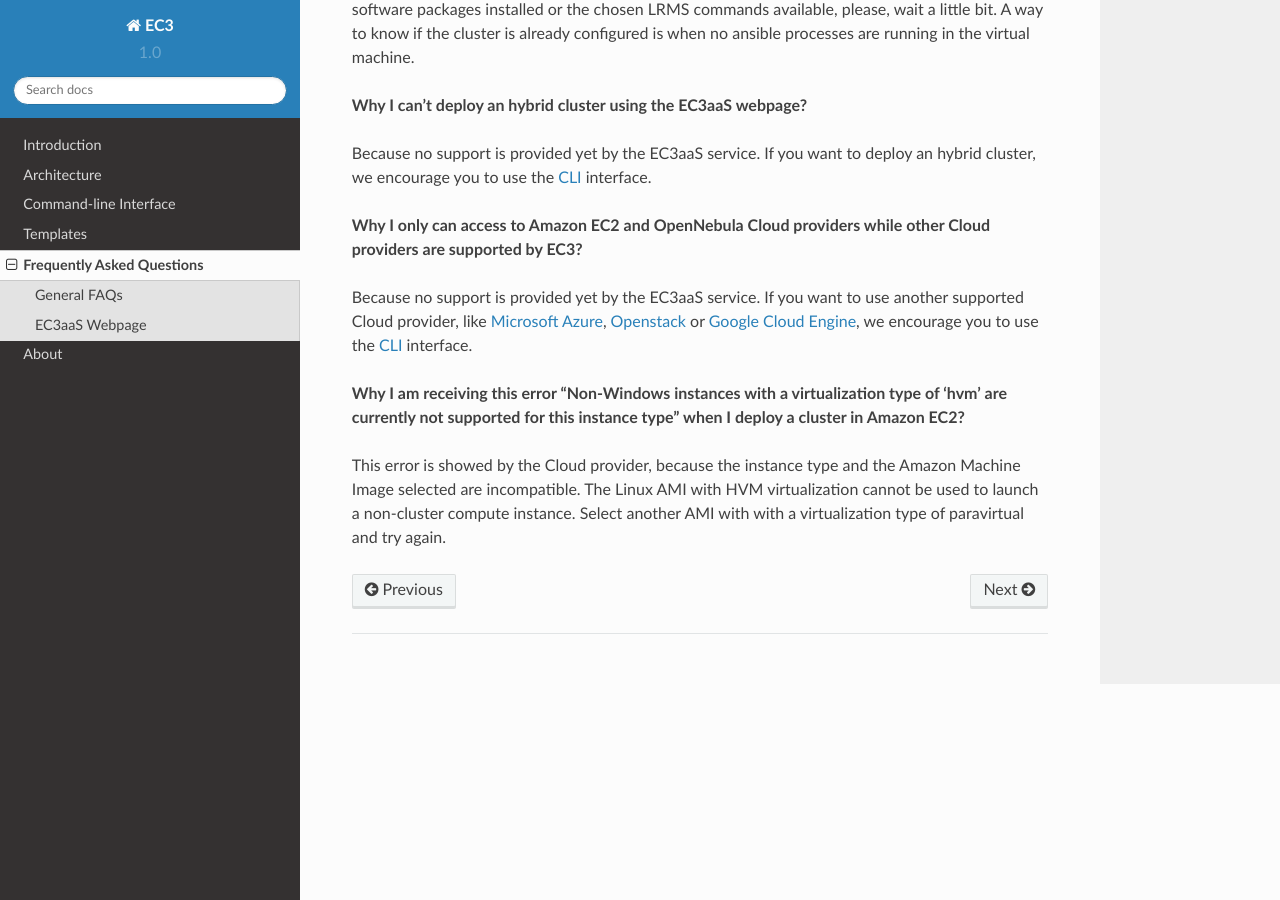
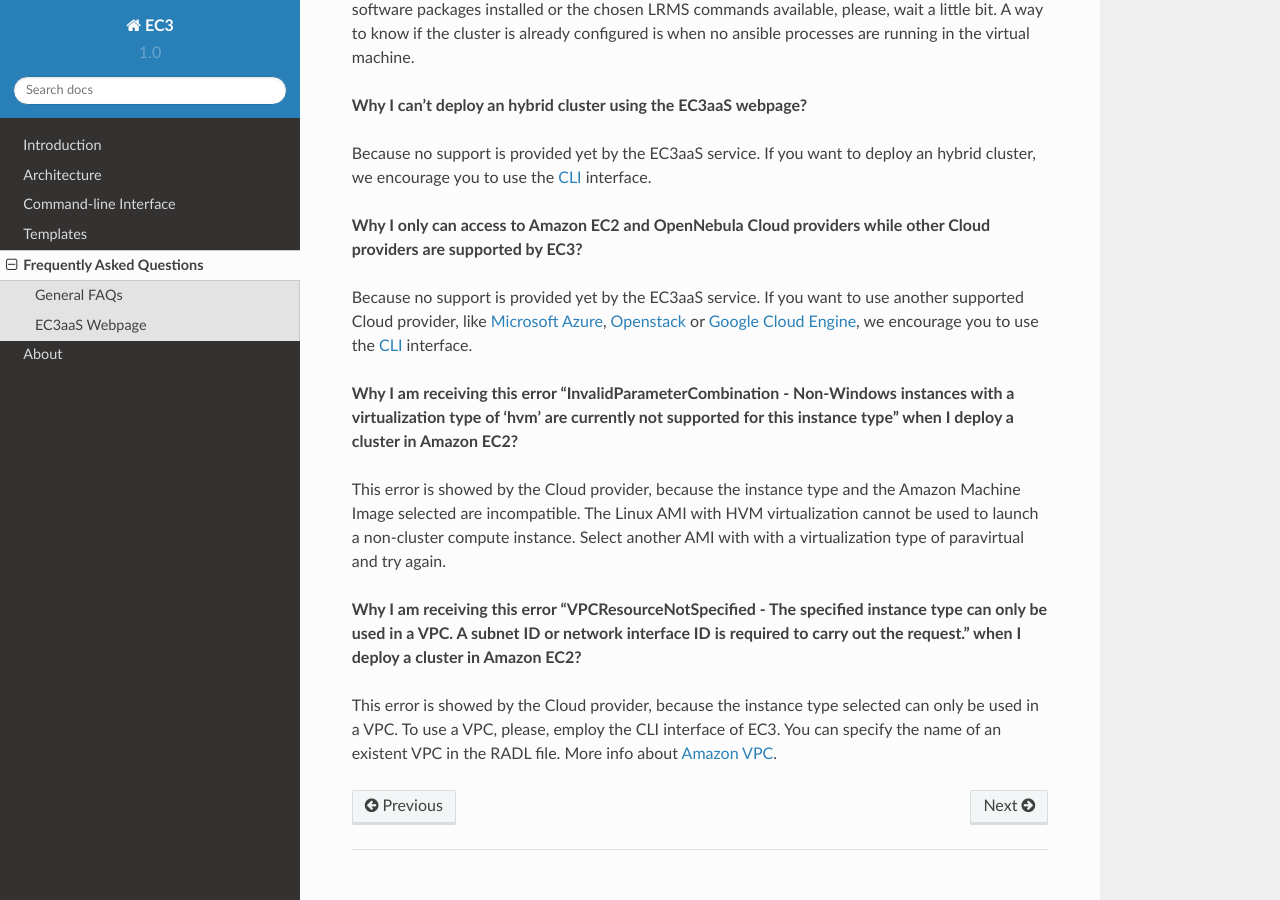
Before and after one commit to grycap/ec3, a Sphinx documentation site: the page built from doc/source/faq.rst, in a window 1280 px wide and 900 px high, scrolled down 850 px. Built offline with Sphinx 7.4.7 and the Read the Docs theme 2.0.0, drawn with Linux system fonts in a browser that asks for light colours.

Commit message:
Update FAQs

```diff
--- a/doc/source/faq.rst
+++ b/doc/source/faq.rst
@@ -46,11 +46,19 @@ Because no support is provided yet by the EC3aaS service.
 If you want to use another supported Cloud provider, like `Microsoft Azure`_, `Openstack`_ or `Google Cloud Engine`_, we encourage you to use the `CLI`_ interface.
 
 
-**Why I am receiving this error "Non-Windows instances with a virtualization type of 'hvm' are currently not supported for this instance type" when I deploy a cluster in Amazon EC2?**
+**Why I am receiving this error "InvalidParameterCombination - Non-Windows instances with a virtualization type of 'hvm' are currently not supported for this instance type" when I deploy a cluster in Amazon EC2?**
 
 This error is showed by the Cloud provider, because the instance type and the Amazon Machine Image selected are incompatible.
 The Linux AMI with HVM virtualization cannot be used to launch a non-cluster compute instance.
 Select another AMI with with a virtualization type of paravirtual and try again.
+
+
+**Why I am receiving this error "VPCResourceNotSpecified - The specified instance type can only be used in a VPC. A subnet ID or network interface ID is required to carry out the request." when I deploy a cluster in Amazon EC2?**
+
+This error is showed by the Cloud provider, because the instance type selected can only be used in a VPC.
+To use a VPC, please, employ the CLI interface of EC3. You can specify the name of an existent VPC in the RADL file.
+More info about `Amazon VPC`_.
+
 
 .. _`CLI`: http://servproject.i3m.upv.es/ec3/doc/ec3.html
 .. _`EC3aaS`: http://servproject.i3m.upv.es/ec3/
@@ -63,3 +71,4 @@ Select another AMI with with a virtualization type of paravirtual and try again.
 .. _`LibVirt`: http://libvirt.org/
 .. _`LibCloud`: https://libcloud.apache.org/
 .. _`Google Cloud Engine`: https://cloud.google.com/compute/
+.. _`Amazon VPC`: http://aws.amazon.com/es/vpc/
```
